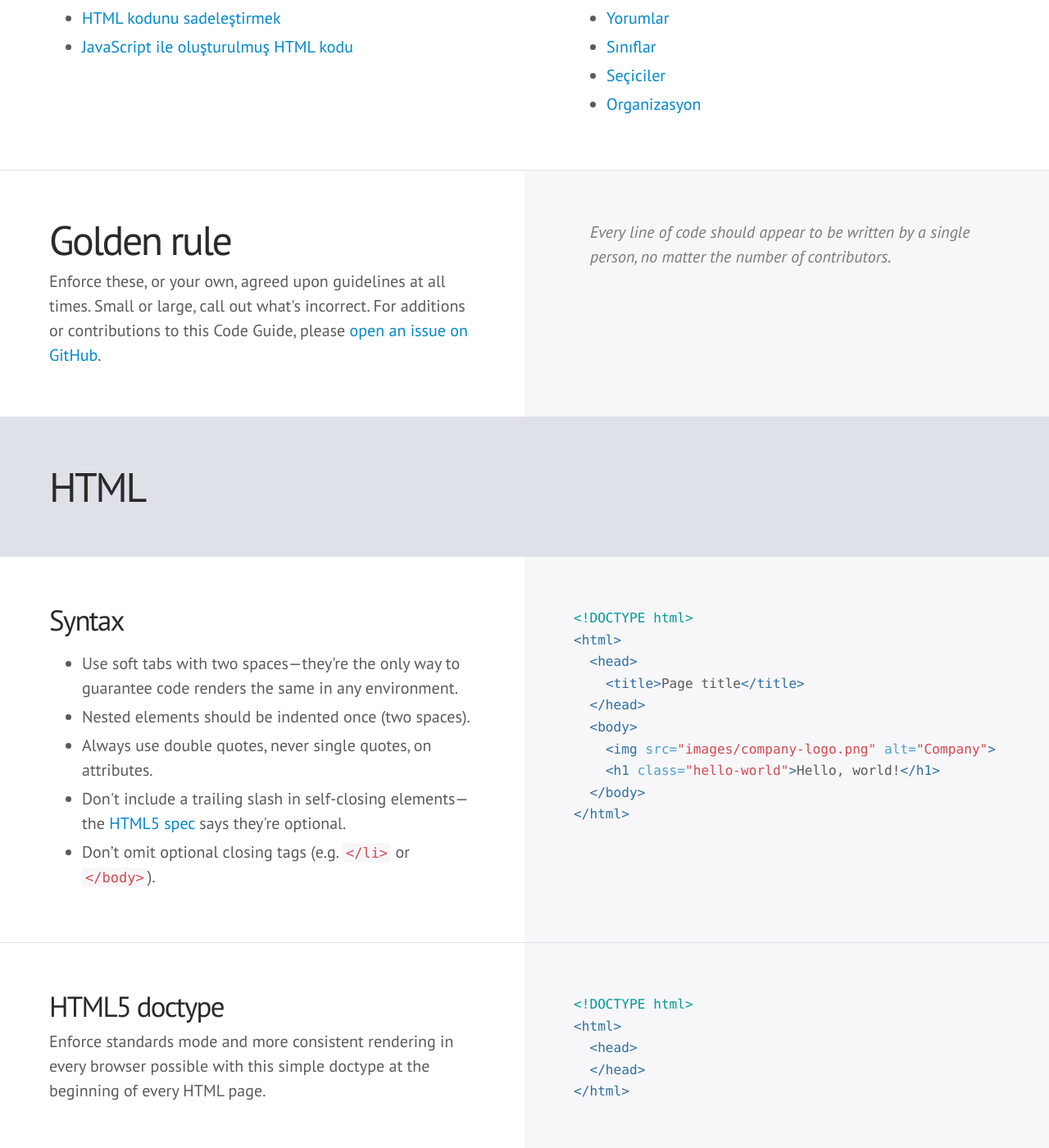
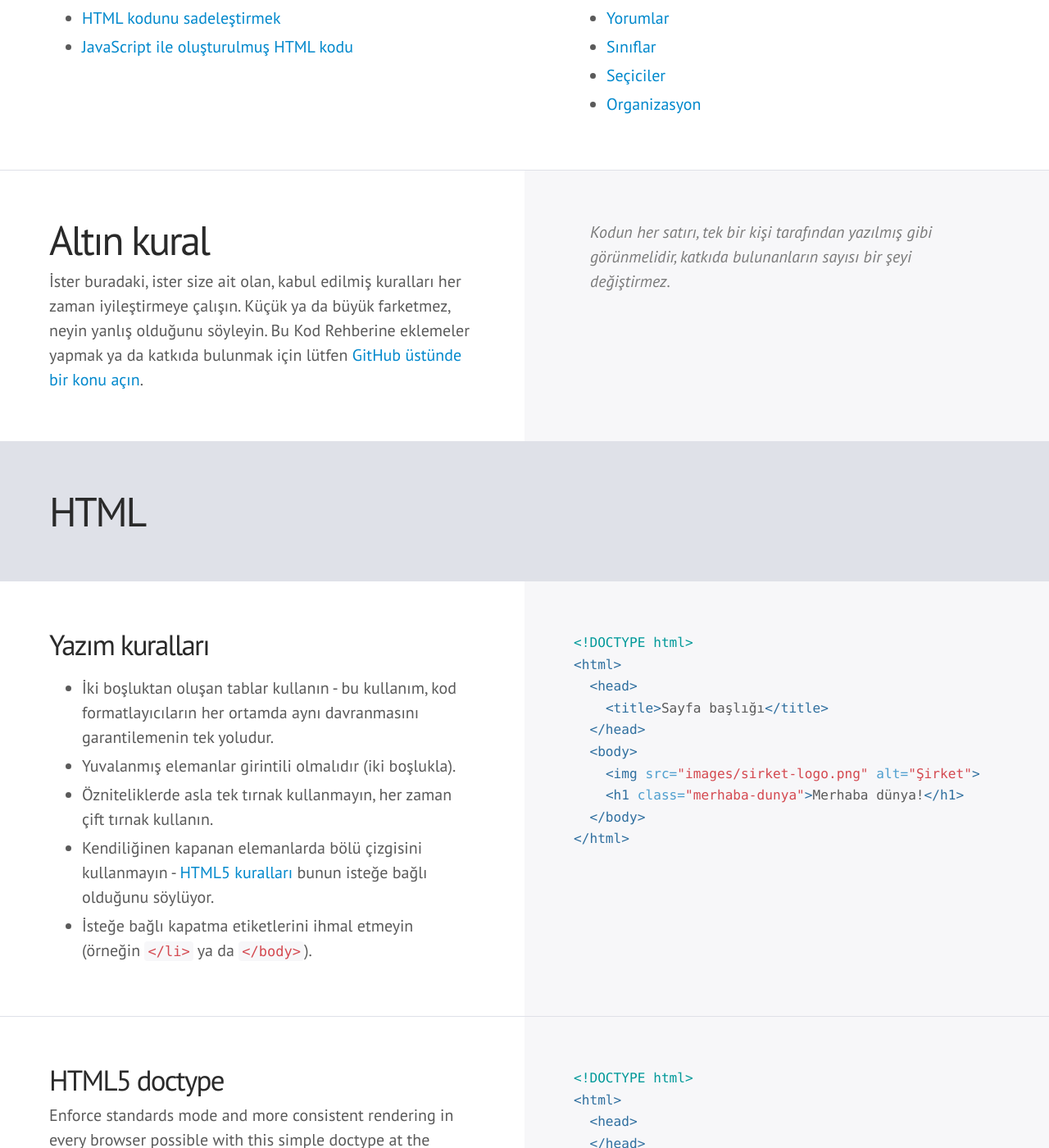
Before and after one commit to hayatbiralem/kod-rehberi, a Jekyll site: the page built from index.html, in a window 1280 px wide and 1400 px high, scrolled down 1068 px. Shown: the whole window at 82% size. Built offline with Jekyll 4.4.1, drawn with Linux system fonts in a browser that asks for light colours; some web fonts are replaced; Markdown is read by kramdown in place of the engine named in the settings; comment, search, counter and statistics services are not loaded.

Commit message:
HTML syntax translated

```diff
--- a/_includes/html/syntax.html
+++ b/_includes/html/syntax.html
@@ -1,10 +1,10 @@
 <!DOCTYPE html>
 <html>
   <head>
-    <title>Page title</title>
+    <title>Sayfa başlığı</title>
   </head>
   <body>
-    <img src="images/company-logo.png" alt="Company">
-    <h1 class="hello-world">Hello, world!</h1>
+    <img src="images/sirket-logo.png" alt="Şirket">
+    <h1 class="merhaba-dunya">Merhaba dünya!</h1>
   </body>
 </html>
--- a/index.html
+++ b/index.html
@@ -46,12 +46,12 @@ layout: default
 
 <div class="section" id="golden-rule">
   <div class="col">
-    <h2>Golden rule</h2>
-    <p>Enforce these, or your own, agreed upon guidelines at all times. Small or large, call out what's incorrect. For additions or contributions to this Code Guide, please <a href="https://github.com/mdo/code-guide/issues/new">open an issue on GitHub</a>.</p>
+    <h2>Altın kural</h2>
+    <p>İster buradaki, ister size ait olan, kabul edilmiş kuralları her zaman iyileştirmeye çalışın. Küçük ya da büyük farketmez, neyin yanlış olduğunu söyleyin. Bu Kod Rehberine eklemeler yapmak ya da katkıda bulunmak için lütfen <a href="https://github.com/mdo/code-guide/issues/new">GitHub üstünde bir konu açın</a>.</p>
   </div>
   <div class="col">
     <blockquote>
-      <p>Every line of code should appear to be written by a single person, no matter the number of contributors.</p>
+      <p>Kodun her satırı, tek bir kişi tarafından yazılmış gibi görünmelidir, katkıda bulunanların sayısı bir şeyi değiştirmez.</p>
     </blockquote>
   </div>
 </div>
@@ -64,13 +64,13 @@ layout: default
 
 <div class="section" id="html-yazim-kurallari">
   <div class="col">
-    <h3>Syntax</h3>
+    <h3>Yazım kuralları</h3>
     <ul>
-      <li>Use soft tabs with two spaces—they're the only way to guarantee code renders the same in any environment.</li>
-      <li>Nested elements should be indented once (two spaces).</li>
-      <li>Always use double quotes, never single quotes, on attributes.</li>
-      <li>Don't include a trailing slash in self-closing elements—the <a href="http://dev.w3.org/html5/spec-author-view/syntax.html#syntax-start-tag">HTML5 spec</a> says they're optional.</li>
-      <li>Don’t omit optional closing tags (e.g. <code>&lt;/li&gt;</code> or <code>&lt;/body&gt;</code>).</li>
+      <li>İki boşluktan oluşan tablar kullanın - bu kullanım, kod formatlayıcıların her ortamda aynı davranmasını garantilemenin tek yoludur.</li>
+      <li>Yuvalanmış elemanlar girintili olmalıdır (iki boşlukla).</li>
+      <li>Özniteliklerde asla tek tırnak kullanmayın, her zaman çift tırnak kullanın.</li>
+      <li>Kendiliğinen kapanan elemanlarda bölü çizgisini kullanmayın - <a href="http://dev.w3.org/html5/spec-author-view/syntax.html#syntax-start-tag">HTML5 kuralları</a> bunun isteğe bağlı olduğunu söylüyor.</li>
+      <li>İsteğe bağlı kapatma etiketlerini ihmal etmeyin (örneğin <code>&lt;/li&gt;</code> ya da <code>&lt;/body&gt;</code>).</li>
     </ul>
   </div>
   <div class="col">
```
